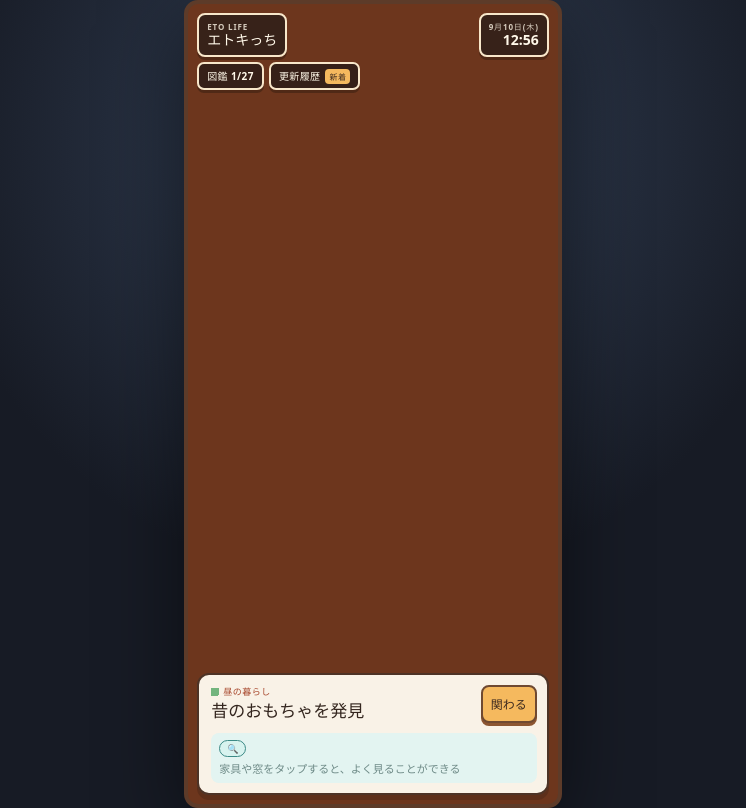
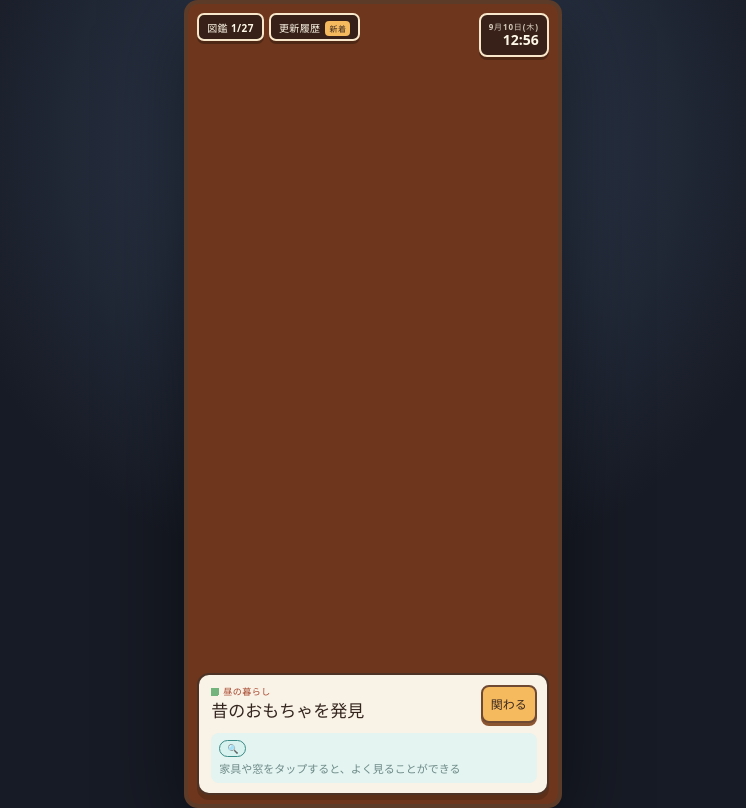
Before and after one commit to tadashi-aikawa/etokicchi, a website built with Vite: page index.html in a window 1280 px wide. Shown: the whole page, without its empty margins (267-1013 px from the left). Built offline with nearby package versions, Linux system fonts and the light colour scheme.

Commit message:
fix(ui): タイトル枠を外して図鑑と更新履歴を上端へ移動

```diff
--- a/src/content/updates.ts
+++ b/src/content/updates.ts
@@ -9,6 +9,11 @@ export interface UpdateEntry {
 
 /** 新しい更新を先頭に追加する。日付は変更をまとめた日。 */
 export const UPDATES: readonly UpdateEntry[] = [
+  {
+    id: "2026-09-10-3",
+    date: "2026-09-10",
+    changes: ["部屋のタイトル表示を外し、図鑑と更新履歴のボタンを上端へ移動しました。"],
+  },
   {
     id: "2026-09-10-2",
     date: "2026-09-10",
--- a/src/main.ts
+++ b/src/main.ts
@@ -104,13 +104,7 @@ function createSheetLabel(text: string): HTMLParagraphElement {
   return createParagraph("sheet-label", text);
 }
 
-function createShell(
-  root: HTMLElement,
-  visit: VisitView,
-  now: Date,
-  debugRandom: boolean,
-  state: GameState,
-): ShellElements {
+function createShell(root: HTMLElement, visit: VisitView, now: Date, state: GameState): ShellElements {
   const shell = document.createElement("section");
   shell.className = "game-shell";
   shell.style.setProperty("--scene-accent", visit.scene.accent);
@@ -120,13 +114,6 @@ function createShell(
 
   const topBar = document.createElement("header");
   topBar.className = "top-bar";
-  const brand = document.createElement("div");
-  brand.className = "brand";
-  const brandSmall = document.createElement("small");
-  brandSmall.textContent = debugRandom ? "DEBUG RANDOM" : "ETO LIFE";
-  const brandName = document.createElement("strong");
-  brandName.textContent = "エトキっち";
-  brand.append(brandSmall, brandName);
   const collectionButton = document.createElement("button");
   collectionButton.className = "collection-button";
   collectionButton.type = "button";
@@ -146,9 +133,6 @@ function createShell(
   const menuActions = document.createElement("div");
   menuActions.className = "top-menu-actions";
   menuActions.append(collectionButton, updatesButton);
-  const topMenu = document.createElement("div");
-  topMenu.className = "top-menu";
-  topMenu.append(brand, menuActions);
 
   const clock = document.createElement("div");
   clock.className = "clock";
@@ -156,7 +140,7 @@ function createShell(
   dateLabel.textContent = formatDateLabel(now);
   const time = document.createElement("time");
   clock.append(dateLabel, time);
-  topBar.append(topMenu, clock);
+  topBar.append(menuActions, clock);
 
   const hud = document.createElement("article");
   hud.className = "scene-hud";
@@ -458,7 +442,7 @@ async function bootstrap(): Promise<void> {
     currentRoom?.destroy();
     currentElements?.dispose();
     currentVisit = visit;
-    const elements = createShell(root, visit, now, options.debugRandom, state);
+    const elements = createShell(root, visit, now, state);
     currentElements = elements;
     let speechLine = visit.interaction?.immediate ?? visit.line;
     const roomCallbacks = {
--- a/src/styles.css
+++ b/src/styles.css
@@ -220,12 +220,6 @@ button {
   pointer-events: none;
 }
 
-.top-menu {
-  display: grid;
-  gap: 5px;
-  justify-items: start;
-}
-
 .top-menu-actions {
   display: flex;
   gap: 5px;
@@ -240,7 +234,6 @@ button {
   font-size: 8px;
 }
 
-.brand,
 .clock {
   border: 2px solid #f8e7ca;
   border-radius: 8px;
@@ -250,19 +243,12 @@ button {
   color: #fff8e9;
 }
 
-.brand small,
 .clock small {
   display: block;
   font-size: 8px;
   font-weight: 800;
   letter-spacing: 0.11em;
   opacity: 0.78;
-}
-
-.brand strong {
-  display: block;
-  font-size: 14px;
-  line-height: 1.2;
 }
 
 .collection-button {
```
